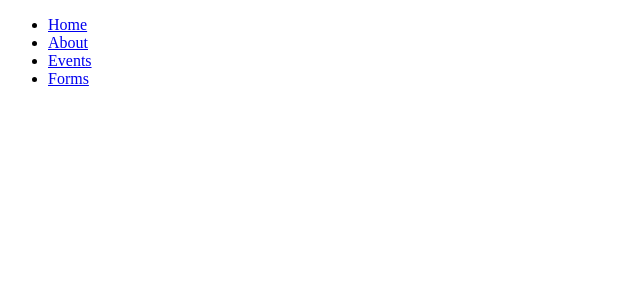
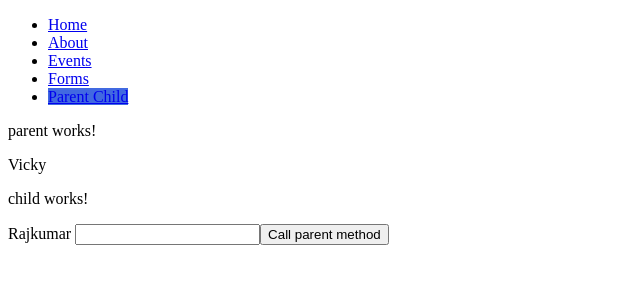
Before and after one commit to manimac/divya_weekend, an Angular app: page /parent-child in a window 1280 px wide. Before the commit this address led to /. Shown: the top 300 px of the page, without its empty margins (0-640 px from the left). Built offline with nearby package versions, Linux system fonts and the light colour scheme.

Commit message:
Parent child interaction

```diff
--- a/src/app/app-routing/app-routing.module.ts
+++ b/src/app/app-routing/app-routing.module.ts
@@ -6,6 +6,7 @@ import { AboutComponent } from '../about/about.component';
 import { AboutChildComponent } from '../about-child/about-child.component';
 import { EventsComponent } from '../events/events.component';
 import { FormsComponent } from '../forms/forms.component';
+import { ParentComponent } from '../parent/parent.component';
 
 
 const route: Routes = [
@@ -40,6 +41,9 @@ const route: Routes = [
   },
   {
     path: 'forms', component: FormsComponent
+  },
+  {
+    path: 'parent-child', component: ParentComponent
   }
 ]
 
--- a/src/app/app.module.ts
+++ b/src/app/app.module.ts
@@ -13,6 +13,8 @@ import { EventsComponent } from './events/events.component';
 import { FormsComponent } from './forms/forms.component';
 
 import { FormsModule, ReactiveFormsModule } from '@angular/forms';
+import { ParentComponent } from './parent/parent.component';
+import { ChildComponent } from './child/child.component';
 
 @NgModule({
   declarations: [
@@ -23,7 +25,9 @@ import { FormsModule, ReactiveFormsModule } from '@angular/forms';
     AboutChildComponent,
     HeaderComponent,
     EventsComponent,
-    FormsComponent
+    FormsComponent,
+    ParentComponent,
+    ChildComponent
   ],
   imports: [
     BrowserModule,
--- /dev/null
+++ b/src/app/child/child.component.html
@@ -0,0 +1,4 @@
+<p>child works!</p>
+{{user}}
+<input type="text" #staffname>
+<button (click)="save(staffname.value)">Call parent method</button>
--- /dev/null
+++ b/src/app/child/child.component.ts
@@ -0,0 +1,25 @@
+import { Component, OnInit, Input, Output, EventEmitter } from '@angular/core';
+
+
+@Component({
+  selector: 'training-child',
+  templateUrl: './child.component.html',
+  styleUrls: ['./child.component.css']
+})
+export class ChildComponent implements OnInit {
+
+  @Input() user;
+  @Output('parentFun') parent: EventEmitter<any>= new EventEmitter();
+
+  constructor() { }
+
+  ngOnInit(): void {
+  }
+
+  save(val){
+    this.parent.emit({name: val});
+  }
+
+  childName = 'Vicky';
+
+}
--- a/src/app/header/header.component.html
+++ b/src/app/header/header.component.html
@@ -1,5 +1,5 @@
 <style>
-    .active{
+    .active {
         background: royalblue;
     }
 </style>
@@ -8,4 +8,5 @@
     <li><a routerLink="/about" [ngClass]="{'active':router.url=='/about'}">About</a></li>
     <li><a routerLink="/events" [ngClass]="{'active':router.url=='/events'}">Events</a></li>
     <li><a routerLink="/forms" [ngClass]="{'active':router.url=='/forms'}">Forms</a></li>
+    <li><a routerLink="/parent-child" [ngClass]="{'active':router.url=='/parent-child'}">Parent Child</a></li>
 </ul>
--- /dev/null
+++ b/src/app/parent/parent.component.html
@@ -0,0 +1,3 @@
+<p>parent works!</p>
+{{childUserName}}
+<training-child [user]="username" (parentFun)="parentFunction($event)"></training-child>
--- /dev/null
+++ b/src/app/parent/parent.component.ts
@@ -0,0 +1,25 @@
+import { Component, OnInit, ViewChild } from '@angular/core';
+import { ChildComponent } from '../child/child.component';
+@Component({
+  selector: 'training-parent',
+  templateUrl: './parent.component.html',
+  styleUrls: ['./parent.component.css']
+})
+export class ParentComponent implements OnInit {
+
+  @ViewChild(ChildComponent, {static:true}) child;
+
+  username = 'Rajkumar';
+
+  childUserName;
+  constructor() { }
+
+  ngOnInit(): void {
+    this.childUserName = this.child.childName;
+  }
+
+  parentFunction(val){
+    console.log(val);
+  }
+
+}
```
Also changed, not shown: src/app/child/child.component.css (added), src/app/parent/parent.component.css (added), 2 other files (tests, documents, lock files or other folders).
